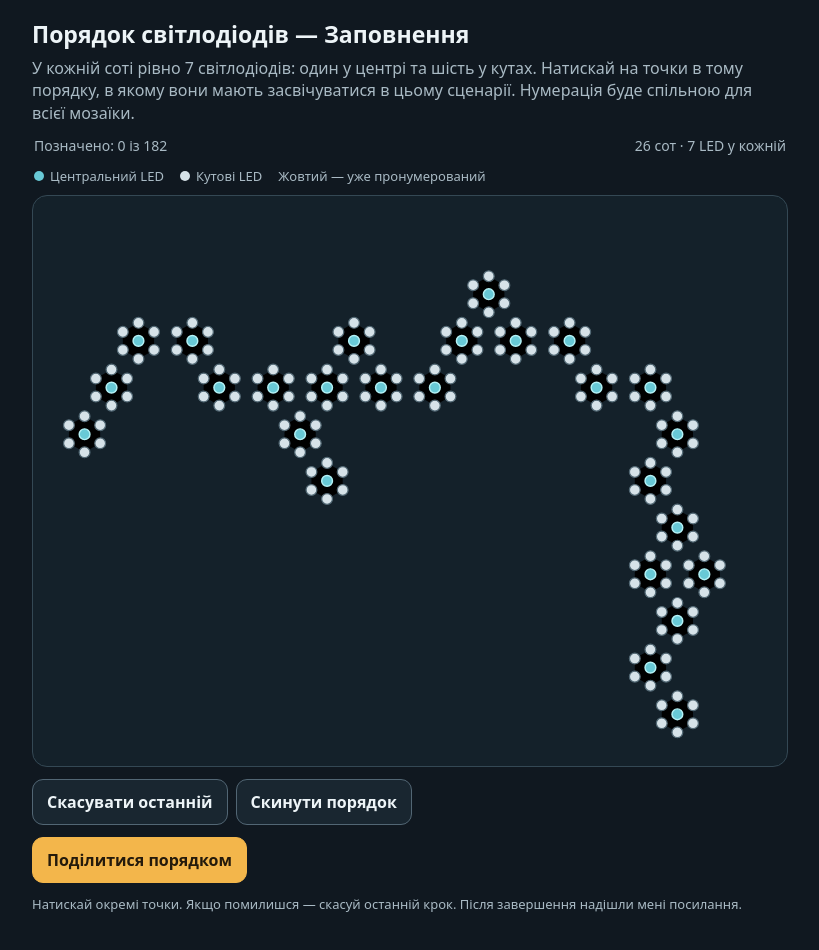
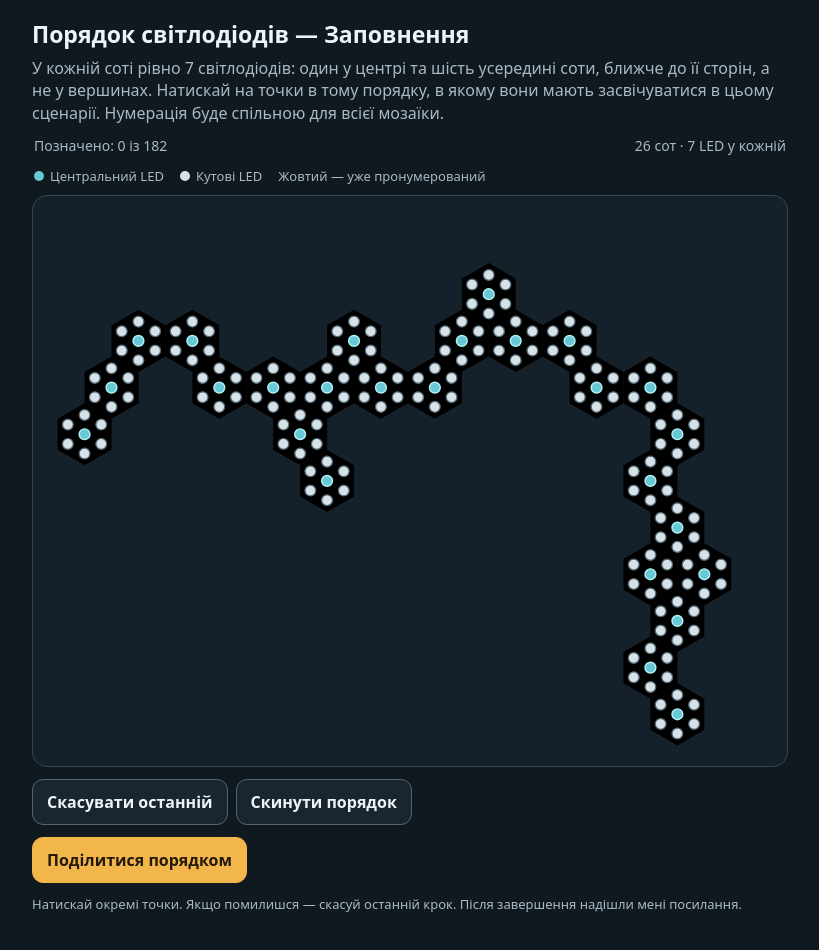
Before and after one commit to DenZel011/Firelight, a plain HTML site: page hex-grid/fill-led-order.html in a window 1280 px wide. Shown: the whole page, without its empty margins (230-1049 px from the left). Drawn offline with Linux system fonts and the light colour scheme.

Commit message:
Move fill LEDs inside each hex cell

```diff
--- a/hex-grid/fill-led-order.html
+++ b/hex-grid/fill-led-order.html
@@ -26,7 +26,7 @@ button.primary{background:var(--active);color:#241a0b;border-color:var(--active)
 </head>
 <body><main>
 <h1>Порядок світлодіодів — Заповнення</h1>
-<p>У кожній соті рівно 7 світлодіодів: один у центрі та шість у кутах. Натискай на точки в тому порядку, в якому вони мають засвічуватися в цьому сценарії. Нумерація буде спільною для всієї мозаїки.</p>
+<p>У кожній соті рівно 7 світлодіодів: один у центрі та шість усередині соти, ближче до її сторін, а не у вершинах. Натискай на точки в тому порядку, в якому вони мають засвічуватися в цьому сценарії. Нумерація буде спільною для всієї мозаїки.</p>
 <div class="info"><span id="count">Позначено: 0 із 182</span><span>26 сот · 7 LED у кожній</span></div>
 <div class="legend"><span><i class="swatch"></i>Центральний LED</span><span><i class="swatch corner"></i>Кутові LED</span><span>Жовтий — уже пронумерований</span></div>
 <div class="canvas"><svg id="grid" role="group" aria-label="Мозаїка з 26 шестикутників і 182 світлодіодів"></svg></div>
@@ -51,9 +51,13 @@ button.primary{background:var(--active);color:#241a0b;border-color:var(--active)
   const numbered=new Map(order.map((v,i)=>[key(v.cell,v.pos),i+1]));
   for(const id of ids){
    const r=Math.floor(id/cols),c=id%cols,x=m+c*dx+(r%2)*dx/2,y=m+r*dy;
-   const ledRadius=R*0.58;const points=Array.from({length:6},(_,i)=>{const a=(-90+i*60)*Math.PI/180;return [x+ledRadius*Math.cos(a),y+ledRadius*Math.sin(a)]});
-   const polygon=el('polygon',{points:points.map(p=>p.join(',')).join(' ')});svg.append(polygon);
-   const positions=[[x,y],...points];
+   const angles=Array.from({length:6},(_,i)=>(-90+i*60)*Math.PI/180);
+   const hexPoints=angles.map(a=>[x+R*Math.cos(a),y+R*Math.sin(a)]);
+   const polygon=el('polygon',{points:hexPoints.map(p=>p.join(',')).join(' ')});svg.append(polygon);
+   // Усі шість крайніх LED зміщені всередину від вершин; контур соти малюється окремо.
+   const ledRadius=R*0.62;
+   const ledPoints=angles.map(a=>[x+ledRadius*Math.cos(a),y+ledRadius*Math.sin(a)]);
+   const positions=[[x,y],...ledPoints];
    positions.forEach(([px,py],pos)=>{
     const n=numbered.get(key(id,pos)),g=el('g',{class:'led '+(pos===0?'center ':'')+(n?'done':''),tabindex:'0',role:'button','aria-label':'Сота '+id+', '+(pos===0?'центр':'кут '+pos)+(n?', номер '+n:', ще не пронумеровано')});
     g.append(el('circle',{class:'hit',cx:px,cy:py,r:10}));
```
